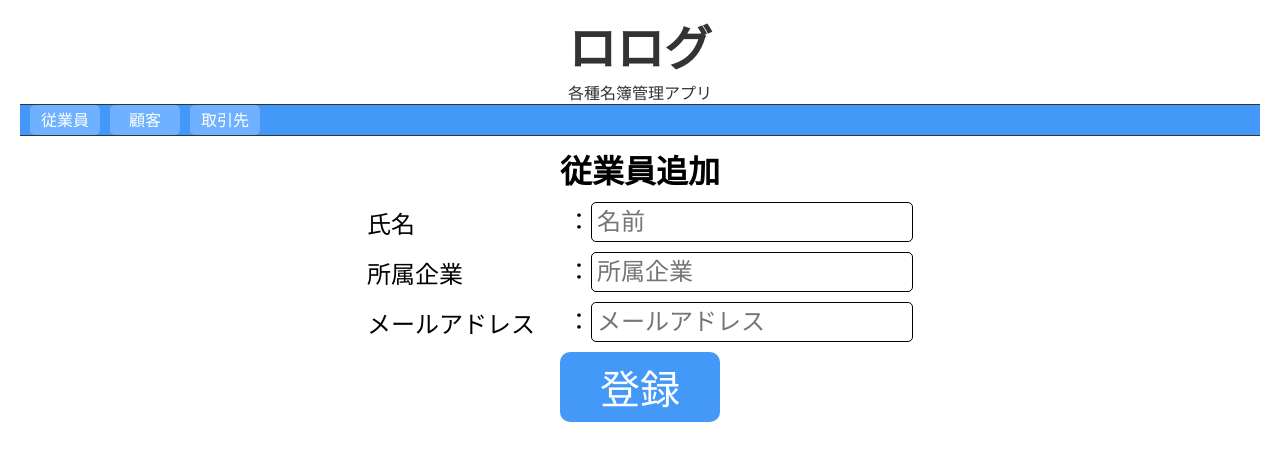
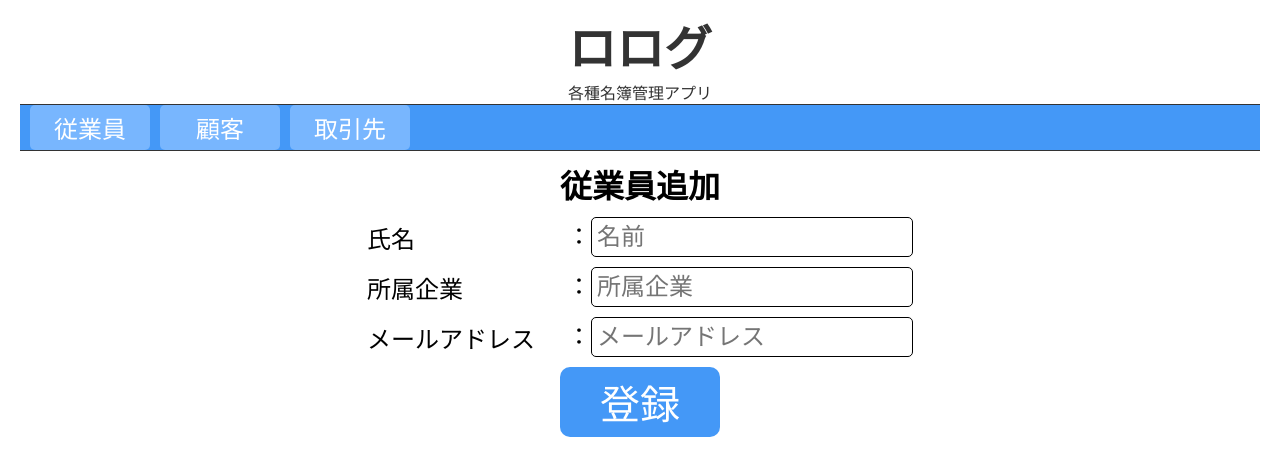
Before and after one commit to koto-ista/meibo-app-front, a React (Create React App) app: page /employee/add in a window 1280 px wide. Shown: the top 476 px of the page. Built offline with nearby package versions, Linux system fonts and the light colour scheme.

Commit message:
ヘッダーのタブ機能＋一部メソッドの切り分け（モーダル表示/非表示・従業員の追加/編集/削除）

```diff
--- /dev/null
+++ b/src/component/molecules/HeaderTab.tsx
@@ -0,0 +1,38 @@
+import React, { useState } from 'react';
+import Button from '../atoms/Button';
+import { useHoverOpen } from '../../hook/useHoverOpen';
+
+
+type JumpItem = {
+  label: string;
+  onClick: () => void;
+};
+
+interface HeaderTabProps {
+  label: string;
+  jumpList: JumpItem[];
+}
+
+const HeaderTab = (props: HeaderTabProps) => {
+  const { open, handleMouseEnter, handleMouseLeave, close } = useHoverOpen();
+
+  const onClick = (onClick: () => void) => {
+    onClick();
+    close();
+  }
+
+  return (
+    <div className="header-tab" onMouseEnter={handleMouseEnter} onMouseLeave={handleMouseLeave}>
+      <Button className="tab-button" label={props.label} />
+      {open && (
+        <div className="header-tab-list">
+          {props.jumpList.map((item) => (
+            <li className="header-tab-item" key={item.label} onClick={() => onClick(item.onClick)}>{item.label}</li>
+          ))}
+        </div>
+      )}
+    </div>
+  );
+};
+
+export default HeaderTab;
--- a/src/component/organisms/Header.tsx
+++ b/src/component/organisms/Header.tsx
@@ -1,6 +1,24 @@
 import React from 'react';
+import HeaderTab from '../molecules/HeaderTab';
+import { useNavigate } from 'react-router-dom';
 
 const Header = () => {
+  const navigate = useNavigate();
+  const headerTabList = [
+    { label: '従業員', jumpList: [
+      { label: '従業員一覧', onClick: () => navigate('/employee') },
+      { label: '従業員登録', onClick: () => navigate('/employee/add') },
+    ] },
+    { label: '顧客', jumpList: [
+      { label: '顧客一覧', onClick: () => navigate('/customer') },
+      { label: '顧客登録', onClick: () => navigate('/customer/add') },
+    ] },
+    { label: '取引先', jumpList: [
+      { label: '取引先一覧', onClick: () => navigate('/customer') },
+      { label: '取引先登録', onClick: () => navigate('/customer/add') },
+    ] },
+  ];
+
   return (
     <header>
       <div className="header-wrapper">
@@ -9,9 +27,9 @@ const Header = () => {
         {/* ナビゲーション要素として切り出す */}
         <nav className="header-nav">
           <ul className="header-nav-list">
-            <li className="header-nav-item"><a href="/">従業員</a></li>
-            <li className="header-nav-item"><a href="/">顧客</a></li>
-            <li className="header-nav-item"><a href="/">取引先</a></li>
+            {headerTabList.map((item) => (
+              <HeaderTab key={item.label} label={item.label} jumpList={item.jumpList} />
+            ))}
           </ul>
         </nav>
       </div>
--- a/src/component/organisms/employee/index.tsx
+++ b/src/component/organisms/employee/index.tsx
@@ -4,6 +4,7 @@ import Table, { TableProps } from '../OprerationTable';
 import { useNavigate } from 'react-router-dom';
 import { Employee } from '../../pages/employeeRouter';
 import Modal from '../Modal';
+import { useModal } from '../../../hook/useModel';
 
 interface Props {
   data: {
@@ -15,35 +16,36 @@ interface Props {
 
 const EmployeeIndex = (props: Props) => {
   const navigate = useNavigate();
-  const [isModalOpen, setIsModalOpen] = useState(false);
+  const { isOpen, open, close } = useModal();
   const [deleteId, setDeleteId] = useState(0);
   const [deleteName, setDeleteName] = useState('');
+
+  // ボタンを押した時の処理
+  // 新規登録ボタンを押した時の処理
   const onAdd = () => {
     navigate('/employee/add');
   };
-
-  // ボタンを押した時の処理
   // 編集ボタンを押した時の処理
   const onEdit = (id: number) => {
     console.log(id);
     navigate('/employee/detail/' + id);
-  }
+  };
   // 削除ボタンを押した時の処理
   const onDelete = (id: number) => {
     console.log(id);
     setDeleteId(id);
     setDeleteName(props.data.rows.find(e => e.id === id)?.name || '');
-    setIsModalOpen(true);
-  }
+    open();
+  };
+
   // モーダル用の関数
   const onOK = () => {
     props.deleteEmployee(deleteId);
-    setIsModalOpen(false);
-  }
+    close();
+  };
   const onCancel = () => {
-    setIsModalOpen(false);
-  }
-  // テーブルのデータをテーブルコンポーネントに渡す
+    close();
+  };
 
   return (
     <div className="employee-list-wrapper">
@@ -61,7 +63,7 @@ const EmployeeIndex = (props: Props) => {
           message={`${deleteName} を削除しますか？`}
           onOK={onOK}
           onCancel={onCancel}
-          showFlag={isModalOpen} />
+          showFlag={isOpen} />
     </div>
   );
 };
--- a/src/component/pages/employeeRouter.tsx
+++ b/src/component/pages/employeeRouter.tsx
@@ -4,6 +4,7 @@ import EmployeeAdd from '../organisms/employee/add';
 import EmployeeDetail from '../organisms/employee/detail';
 import { useState } from 'react';
 import EmployeeTemplate from '../templates/employeeTemplate';
+import { useEmployees } from '../../hook/useEmployees';
 
 export type Employee = {
   id: number;
@@ -27,24 +28,11 @@ const employeeTableRawData: Employee[] = [
 ]
 
 const EmployeeRouter = () => {
-  const [employees, setEmployees] = useState<Employee[]>(employeeTableRawData);
+  const { employees, addEmployee, editEmployee, deleteEmployee } = useEmployees(employeeTableRawData);
 
-  const addEmployee = (employee: Employee) => {
-    employee.id = employees.length + 1;
-    setEmployees([...employees, employee]);
-  }
-  const editEmployee = (employee: Employee) => {
-    setEmployees(employees.map(e => e.id === employee.id ? employee : e));
-  }
-  const deleteEmployee = (id: number) => {
-    setEmployees(employees.filter(e => e.id !== id));
-  }
   const employeeTableData = {
     header: employeeTableHeader,
     rows: employees,
-  }
-  const getEmployee = (id: number) => {
-    return employees.find(e => e.id === id);
   }
 
   return (
--- /dev/null
+++ b/src/hook/useEmployees.ts
@@ -0,0 +1,19 @@
+import { useState } from 'react';
+import { Employee } from '../component/pages/employeeRouter';
+
+export function useEmployees(initial: Employee[]) {
+  const [employees, setEmployees] = useState<Employee[]>(initial);
+
+  const addEmployee = (employee: Employee) => {
+    employee.id = employees.length + 1;
+    setEmployees([...employees, employee]);
+  };
+  const editEmployee = (employee: Employee) => {
+    setEmployees(employees.map(e => e.id === employee.id ? employee : e));
+  };
+  const deleteEmployee = (id: number) => {
+    setEmployees(employees.filter(e => e.id !== id));
+  };
+
+  return { employees, addEmployee, editEmployee, deleteEmployee };
+}
--- /dev/null
+++ b/src/hook/useHoverOpen.ts
@@ -0,0 +1,11 @@
+import { useState, useCallback } from 'react';
+
+export function useHoverOpen() {
+  const [open, setOpen] = useState(false);
+
+  const handleMouseEnter = useCallback(() => setOpen(true), []);
+  const handleMouseLeave = useCallback(() => setOpen(false), []);
+  const close = useCallback(() => setOpen(false), []);
+
+  return { open, handleMouseEnter, handleMouseLeave, close };
+}
--- /dev/null
+++ b/src/hook/useModel.ts
@@ -0,0 +1,14 @@
+import { useState } from 'react';
+
+export function useModal() {
+  const [isOpen, setIsOpen] = useState(false);
+
+  const open = () => {
+    setIsOpen(true);
+  };
+  const close = () => {
+    setIsOpen(false);
+  };
+
+  return { isOpen, open, close };
+}
--- a/src/style/global.css
+++ b/src/style/global.css
@@ -104,7 +104,7 @@ a {
     color: #fff;
     font-size: 1rem;
     border-radius: 5px;
-    width: 70px;
+    width: 150px;
     height: 30px;
     text-align: center;
     line-height: 30px;
@@ -116,13 +116,41 @@ a {
     opacity: 0.5;
 }
 
-.header-nav-item {
-    content: '|';
-    color: #000;
+.header-nav-item a {
+    color: #fff;
 }
 
-.header-nav-item a {
-    color: #fff;
+.header-tab {
+    position: relative;
+}
+
+.header-tab-list {
+    position: absolute;
+    top: 100%;
+    left: 0;
+    background-color: #fff;
+    border: 1px solid #333;
+    padding: 5px;
+}
+
+.header-tab-list li:not(:last-child) {
+    border-bottom: 1px solid #333;
+}
+
+.header-tab-item {
+    color: #000;
+    font-size: 1rem;
+    width: 150px;
+    height: 30px;
+    text-align: center;
+    line-height: 30px;
+    vertical-align: middle;
+    cursor: pointer;
+    margin-bottom: 5px;
+}
+
+.header-tab-item:hover {
+    opacity: 0.5;
 }
 
 /* モーダル */
@@ -420,6 +448,16 @@ button.cancel-button:hover {
     opacity: 0.5;
 }
 
+button.tab-button {
+    background-color: #78b6fe;
+    color: #fff;
+    font-size: 1.5rem;
+    width: 120px;
+    height: 45px;
+    border-radius: 5px;
+    /* border: 1px solid #fff; */
+}
+
 /* 登録用ボタン */
 button.primary {
     background-color: #4498f7;
```
